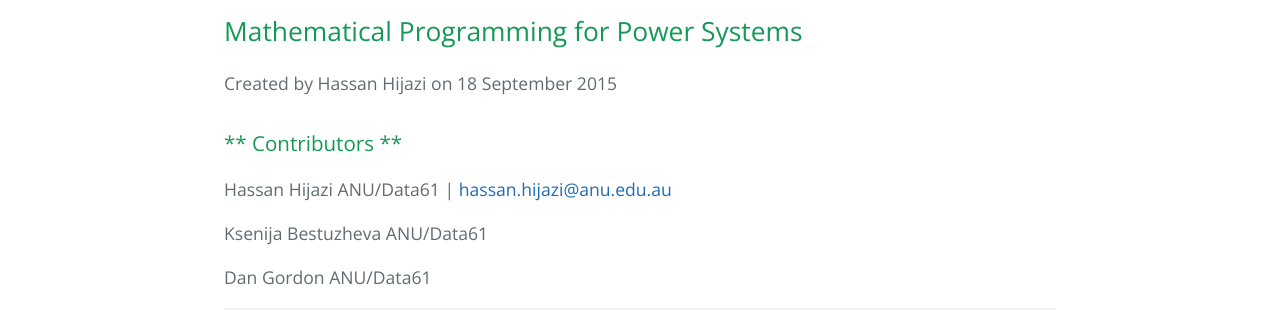
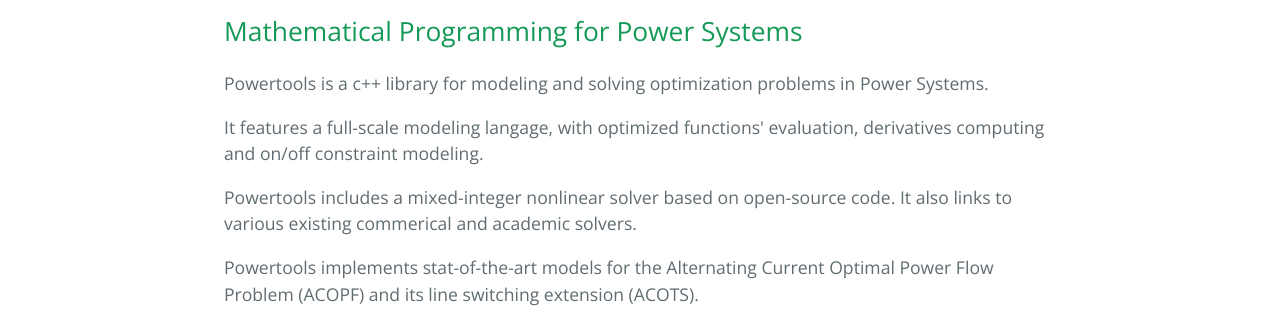
Before and after one commit to hhijazi/PowerTools, a plain HTML site: page index.html in a window 1280 px wide. Shown: the part 487-800 px from the top of the page. Drawn offline with nearby package versions, Linux system fonts and the light colour scheme.

Commit message:
Update index.html

```diff
--- a/index.html
+++ b/index.html
@@ -24,6 +24,11 @@
 
 <h2>
 <a id="mathematical-programming-for-power-systems" class="anchor" href="#mathematical-programming-for-power-systems" aria-hidden="true"><span aria-hidden="true" class="octicon octicon-link"></span></a>Mathematical Programming for Power Systems</h2>
+
+<p>Powertools is a c++ library for modeling and solving optimization problems in Power Systems.</p>
+<p>It features a full-scale modeling langage, with optimized functions' evaluation, derivatives computing and on/off constraint modeling.</p>
+<p>Powertools includes a mixed-integer nonlinear solver based on open-source code. It also links to various existing commerical and academic solvers.</p>
+<p>Powertools implements stat-of-the-art models for the Alternating Current Optimal Power Flow Problem (ACOPF) and its line switching extension (ACOTS).</p>
 
 <p>Created by Hassan Hijazi on 18 September 2015</p>
 
```
